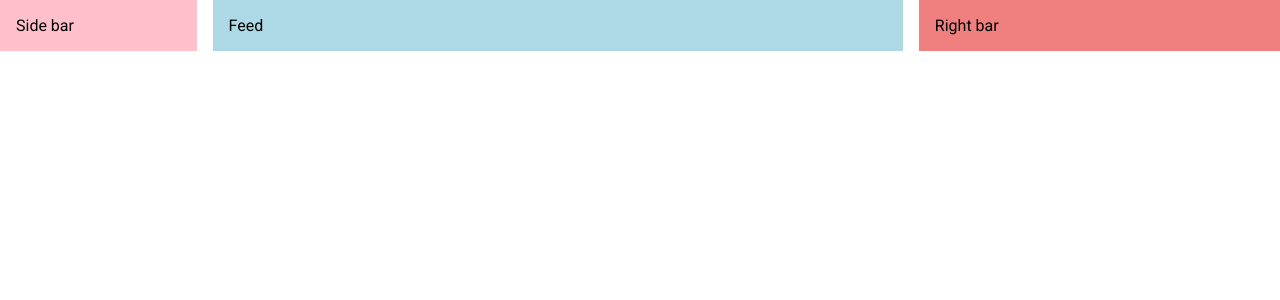
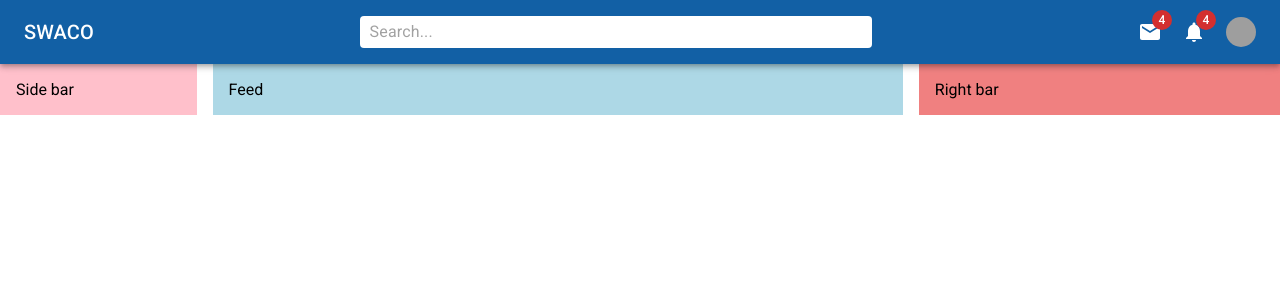
Before and after one commit to ndangohmofor/mui-project, a React (Create React App) app: page / in a window 1280 px wide. Shown: the top 300 px of the page. Built offline with nearby package versions, Linux system fonts and the light colour scheme; grey boxes are pictures that could not be loaded.

Commit message:
Added the navbar to the page

```diff
--- a/src/App.js
+++ b/src/App.js
@@ -7,11 +7,12 @@ import Settings from "@mui/icons-material/Settings";
 import Sidebar from "./components/Sidebar";
 import Feed from "./components/Feed";
 import Rightbar from "./components/Rightbar";
+import Navbar from "./components/Navbar";
 
 function App() {
   return (
     <Box>
-      {/* Navbar */}
+      <Navbar />
       <Stack direction={"row"} spacing={2} justifyContent={"space-between"}>
         <Sidebar />
         <Feed />
```
